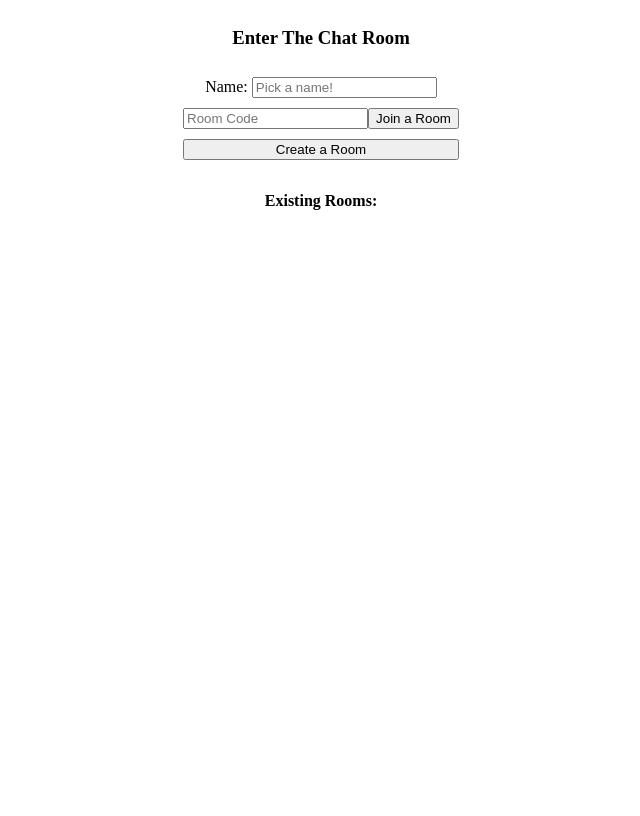
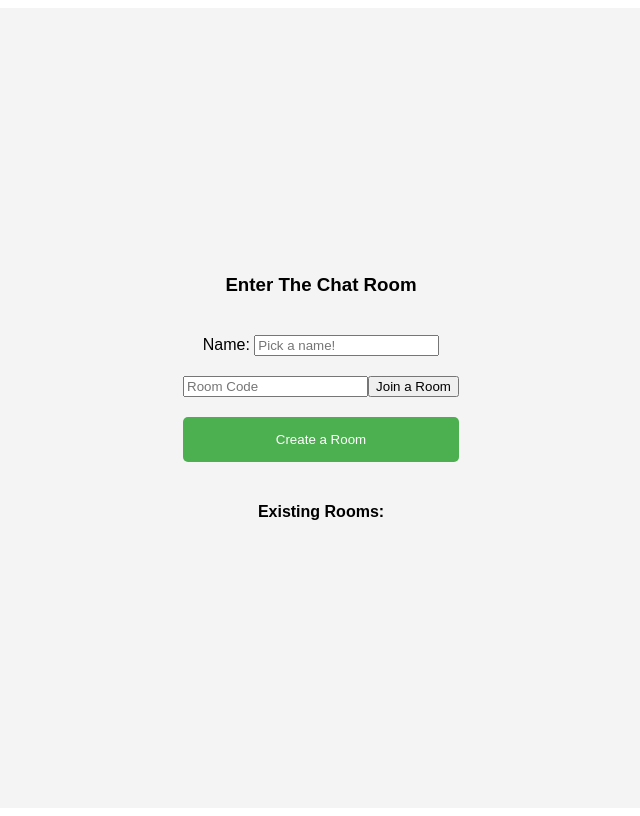
Before and after one commit to mhrkq/RumorChat, a Flask app: page / in a window 1280 px wide. Shown: the whole page, without its empty margins (319-959 px from the left). Before the commit the page ends 210 px from the top, so only its background shows below. Run offline with Flask 3, Linux system fonts and the light colour scheme; data that the repository does not hold is empty; some libraries are stand-ins or nearby versions.

Commit message:
Update1 style.css

```diff
--- a/static/css/style.css
+++ b/static/css/style.css
@@ -1,7 +1,11 @@
 .content {
+  font-family: "Sohne-Regular", sans-serif;
   display: flex;
+  flex-direction: column;
   align-items: center;
   justify-content: center;
+  background-color: #F4F4F4;
+  height: 100vh;
 }
 
 .buttons {
@@ -9,7 +13,8 @@
   flex-direction: column;
   align-items: center;
   justify-content: center;
-  gap: 10px;
+  gap: 20px;
+  margin-top: 50px;
 }
 
 .join {
@@ -20,32 +25,43 @@
 
 .create-btn {
   width: 100%;
+  padding: 15px;
+  border-radius: 5px;
+  background-color: #4CAF50;
+  color: white;
+  border: none;
+  cursor: pointer;
+  transition: background-color 0.3s;
+}
+
+.create-btn:hover {
+  background-color: #45a049;
 }
 
 .message-box {
-  border-color: black;
-  border-width: 2px;
-  border-style: solid;
-  border-radius: 10px;
-  background-color: whitesmoke;
+  border: none;
+  background-color: #f5f5f5;
   height: 45vh;
   display: flex;
   flex-direction: column;
   width: 80vw;
   align-items: stretch;
+  padding: 20px;
+  font-size: 16px;
+  font-family: Arial, sans-serif;
 }
 
 .message-box-chatbot {
-  border-color: black;
-  border-width: 2px;
-  border-style: solid;
-  border-radius: 10px;
-  background-color: whitesmoke;
+  border: none;
+  background-color: #f5f5f5;
   height: 45vh;
   display: flex;
   flex-direction: column;
   width: 80vw;
   align-items: stretch;
+  padding: 20px;
+  font-size: 16px;
+  font-family: Arial, sans-serif;
 }
 
 .whole-box {
@@ -169,3 +185,111 @@ h2 {
   justify-content: flex-start;
   /* This is optional, it aligns children to the start of the container */
 }
+
+.chat-container {
+  font-family: "Sohne-Regular", sans-serif;
+  display: flex;
+  flex-direction: column;
+  align-items: center;
+  justify-content: center;
+  background-color: #F4F4F4;
+  height: 100vh;
+  width: 80%;
+  margin: auto;
+  border-radius: 10px;
+  box-shadow: 0px 0px 10px rgba(0,0,0,0.1);
+}
+
+.chat-header {
+  background-color: #4CAF50;
+  color: white;
+  padding: 20px;
+  width: 100%;
+  border-top-left-radius: 10px;
+  border-top-right-radius: 10px;
+  text-align: center;
+}
+
+.chat-form {
+  display: flex;
+  flex-direction: column;
+  align-items: center;
+  justify-content: center;
+  gap: 20px;
+  margin-top: 50px;
+  width: 100%;
+}
+
+.form-group {
+  display: flex;
+  flex-direction: column;
+  width: 80%;
+}
+
+.form-group label {
+  margin-bottom: 10px;
+}
+
+.form-group input {
+  padding: 10px;
+  border-radius: 5px;
+  border: 1px solid #ccc;
+  font-size: 16px;
+}
+
+.form-actions {
+  display: flex;
+  flex-direction: row;
+  justify-content: space-between;
+  width: 80%;
+}
+
+.form-actions .btn {
+  padding: 10px 20px;
+  border-radius: 5px;
+  border: none;
+  cursor: pointer;
+  transition: background-color 0.3s;
+}
+
+.form-actions .btn-primary {
+  background-color: #4CAF50;
+  color: white;
+}
+
+.form-actions .btn-primary:hover {
+  background-color: #45a049;
+}
+
+.form-actions .btn-secondary {
+  background-color: #4CAF50;
+  color: #333;
+  border: 1px solid #ccc;
+}
+
+.form-actions .btn-secondary:hover {
+  background-color: #45a049;
+}
+
+/* Add the font-family property to all relevant selectors */
+.buttons,
+.join,
+.create-btn,
+.message-box,
+.message-box-chatbot,
+.whole-box,
+.room-box,
+.room-box-chatbot,
+.members-box,
+.sessions-box,
+.session-item,
+.messages,
+.messages-chatbot,
+.inputs,
+h2,
+.text,
+.chatbot-text,
+.muted,
+.parent-container {
+  font-family: "Sohne-Regular", sans-serif;
+}
```
